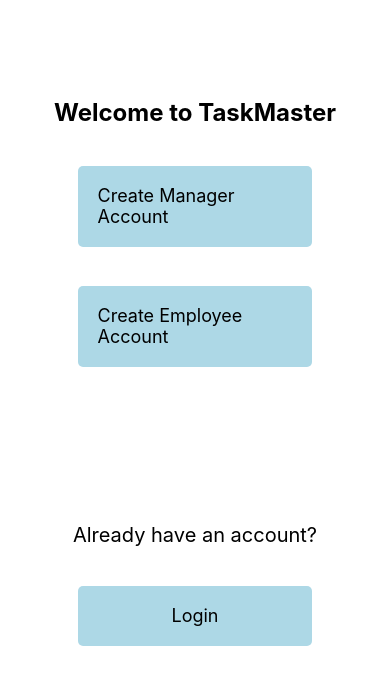
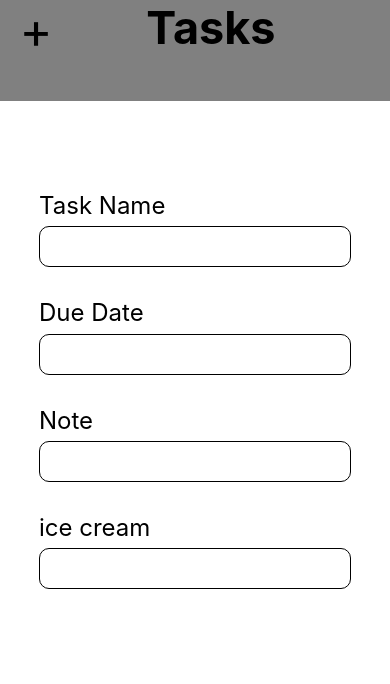
Before and after one commit to HorvathTeddy/TaskMaster, a React Native app: screen / in a window 390 px wide. Shown: the top 684 px of the page. Built offline with nearby package versions, Linux system fonts and the light colour scheme.

Commit message:
Small changes to ui

```diff
--- a/App.js
+++ b/App.js
@@ -9,7 +9,7 @@ export default function App() {
   const handlePress = () => false;
   return (
     <View style={styles.container}>
-      <CreateAccoutMain></CreateAccoutMain>
+      {/* <CreateAccoutMain></CreateAccoutMain> */}
       {/* <SignUp
         title="Name"
         email="Email"
@@ -17,9 +17,9 @@ export default function App() {
         passwdCon="Confirm password"
         conf="Confirm"
       /> */}
-      {/* <NavBar></NavBar> */}
-      {/* <Task></Task> */}
-      {/* <AddTask></AddTask> */}
+      <NavBar></NavBar>
+      {/* <Task dueDate="hi"></Task> */}
+      <AddTask></AddTask>
     </View>
   );
 }
--- a/components/NavBar/index.js
+++ b/components/NavBar/index.js
@@ -19,6 +19,7 @@ const styles = StyleSheet.create({
     backgroundColor: "grey",
     width: "100%",
     height: "12%",
+    marginBottom: "5%",
   },
   button: {
     marginLeft: "5%",
--- a/components/Standards/StdButton.js
+++ b/components/Standards/StdButton.js
@@ -1,12 +1,15 @@
 import { View, Text, StyleSheet } from "react-native";
 import React from "react";
 import { TouchableOpacity } from "react-native";
+import { NavigationContainer } from "@react-navigation/native";
 
 const StdButton = ({ title }) => {
   return (
-    <TouchableOpacity style={styles.button}>
-      <Text style={styles.text}>{title}</Text>
-    </TouchableOpacity>
+    <NavigationContainer>
+      <TouchableOpacity style={styles.button}>
+        <Text style={styles.text}>{title}</Text>
+      </TouchableOpacity>
+    </NavigationContainer>
   );
 };
 
--- a/components/Task/AddTask.js
+++ b/components/Task/AddTask.js
@@ -6,8 +6,8 @@ const AddTask = () => {
   return (
     <View style={styles.container}>
       <Entry title="Task Name"></Entry>
-      <Entry title="Task Due Date"></Entry>
-      <Entry title="potato"></Entry>
+      <Entry title="Due Date"></Entry>
+      <Entry title="Note"></Entry>
       <Entry title="ice cream"></Entry>
       {/* <DatePicker /> */}
     </View>
--- a/components/Task/index.js
+++ b/components/Task/index.js
@@ -7,11 +7,12 @@ in one page for future use all task are drawn from a database dynamiclly to
 show every task that is available at any given time
 */
 
-const Task = () => {
+const Task = ({ dueDate }) => {
   return (
     <View style={styles.input}>
       <TouchableOpacity style={styles.button}>
         <Text style={styles.taskText}>Task Name</Text>
+        <Text style={styles.taskText}>Due Date: {dueDate}</Text>
         <View style={styles.taskStatus}>
           <View style={styles.CircleShape} />
           <View style={styles.CircleShape} />
--- a/package.json
+++ b/package.json
@@ -10,12 +10,16 @@
   },
   "dependencies": {
     "@expo/webpack-config": "^0.17.0",
+    "@react-navigation/native": "^6.0.13",
+    "@react-navigation/native-stack": "^6.9.1",
     "expo": "^46.0.16",
     "expo-status-bar": "~1.4.0",
     "react": "18.0.0",
     "react-bootstrap": "^2.5.0",
     "react-date-picker": "^9.0.0",
     "react-native": "0.69.5",
+    "react-native-safe-area-context": "^4.4.1",
+    "react-native-screens": "^3.18.2",
     "react-native-scrollable-navigation-bar": "^3.0.5",
     "react-native-web": "~0.18.7"
   },
```
Also changed, not shown: 1 other file (tests, documents, lock files or other folders).
